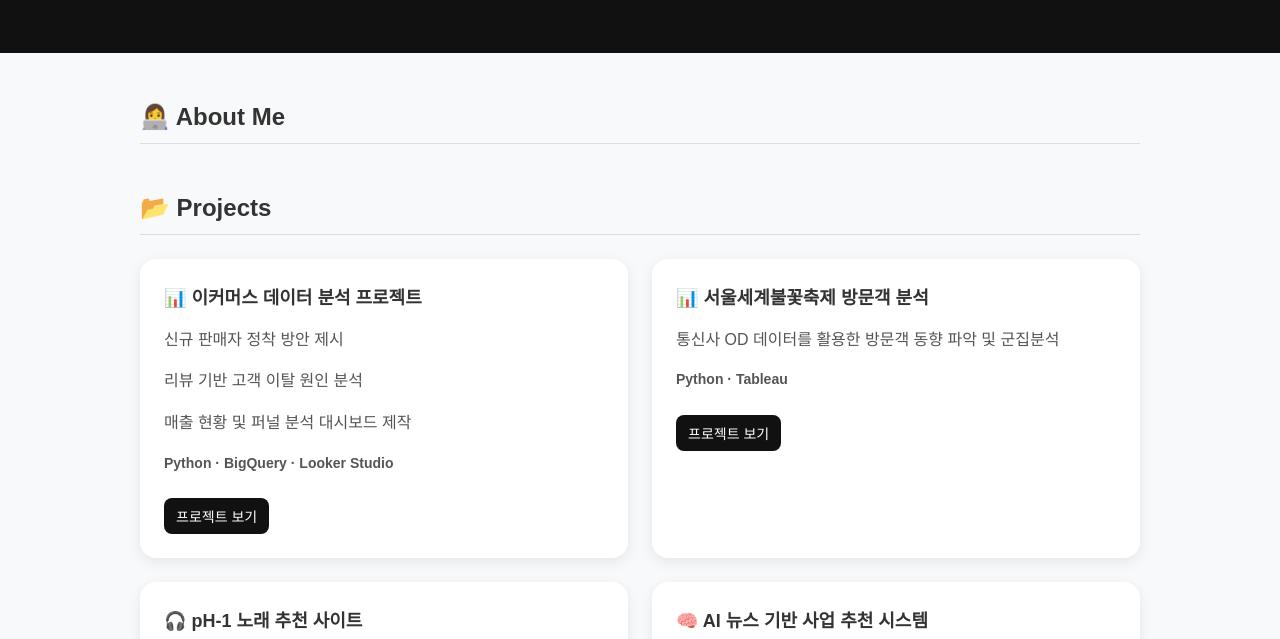
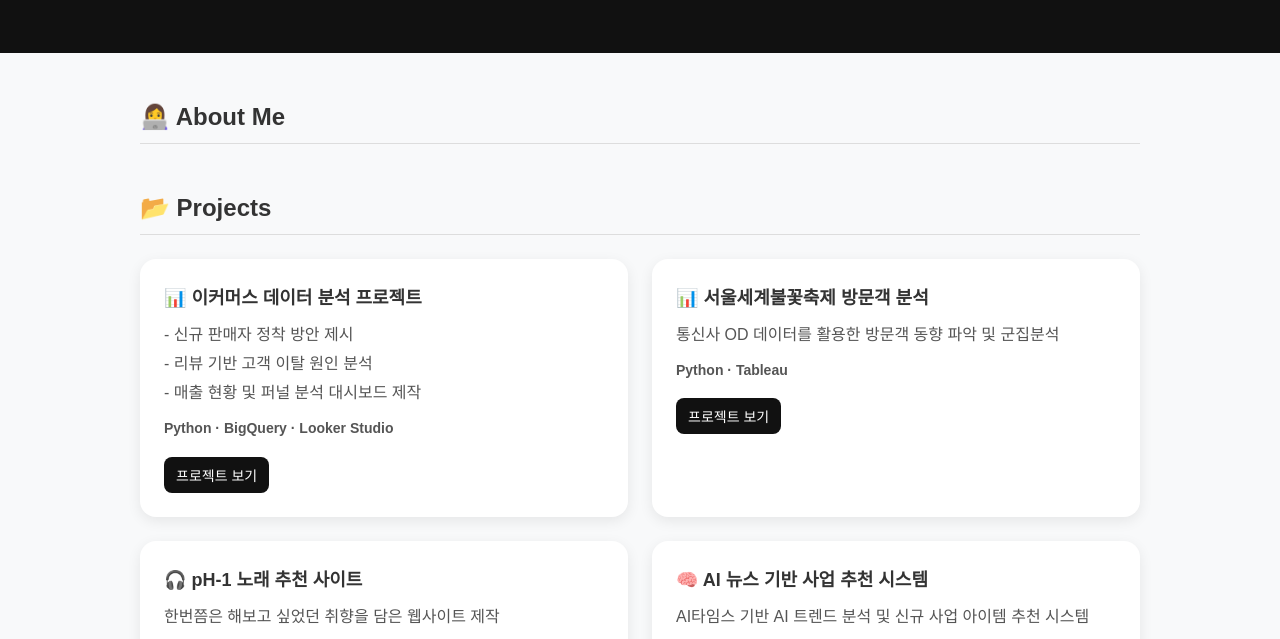
Before and after one commit to rlathwjd/rlathwjd.github.io, a plain HTML site: page index.html in a window 1280 px wide. Shown: the part 147-786 px from the top of the page. Drawn offline with Linux system fonts and the light colour scheme.

Commit message:
Update index.html

```diff
--- a/index.html
+++ b/index.html
@@ -54,16 +54,22 @@
     }
 
     .project h3 {
-      margin-top: 0;
+      margin: 0 0 14px;
       font-size: 18px;
     }
 
     .project p {
-      line-height: 1.6;
+      margin: 0 0 6px;
+      line-height: 1.45;
       color: #555;
     }
 
+    .project p:last-of-type {
+      margin-bottom: 0;
+    }
+
     .stack {
+      margin-top: 14px !important;
       font-size: 14px;
       color: #777;
       font-weight: bold;
@@ -71,7 +77,7 @@
 
     .project a {
       display: inline-block;
-      margin-top: 10px;
+      margin-top: 18px;
       margin-right: 8px;
       padding: 8px 12px;
       background: #111;
@@ -124,9 +130,9 @@
 
     <div class="project">
       <h3>📊 이커머스 데이터 분석 프로젝트</h3>
-      <p>신규 판매자 정착 방안 제시</p>
-      <p>리뷰 기반 고객 이탈 원인 분석</p>
-      <p>매출 현황 및 퍼널 분석 대시보드 제작</p>
+      <p>- 신규 판매자 정착 방안 제시</p>
+      <p>- 리뷰 기반 고객 이탈 원인 분석</p>
+      <p>- 매출 현황 및 퍼널 분석 대시보드 제작</p>
       <p class="stack">Python · BigQuery · Looker Studio</p>
       <a href="https://github.com/rlathwjd/Olist_Analysis" target="_blank">프로젝트 보기</a>
     </div>
```
